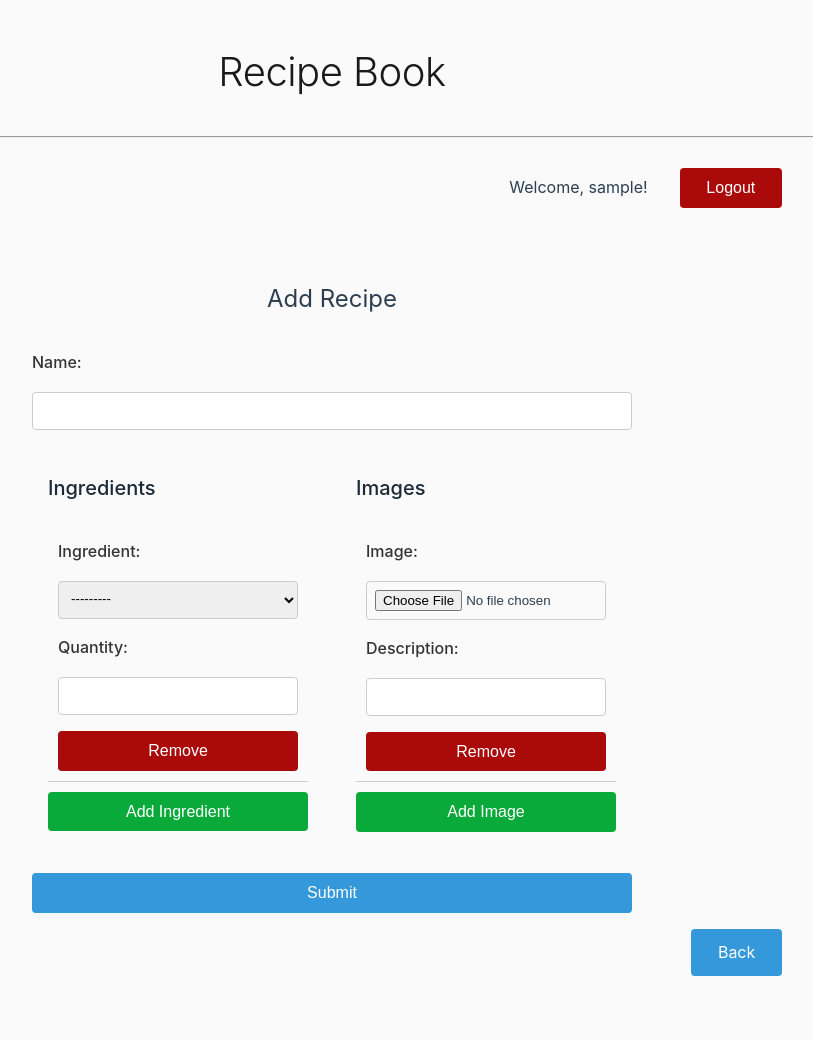
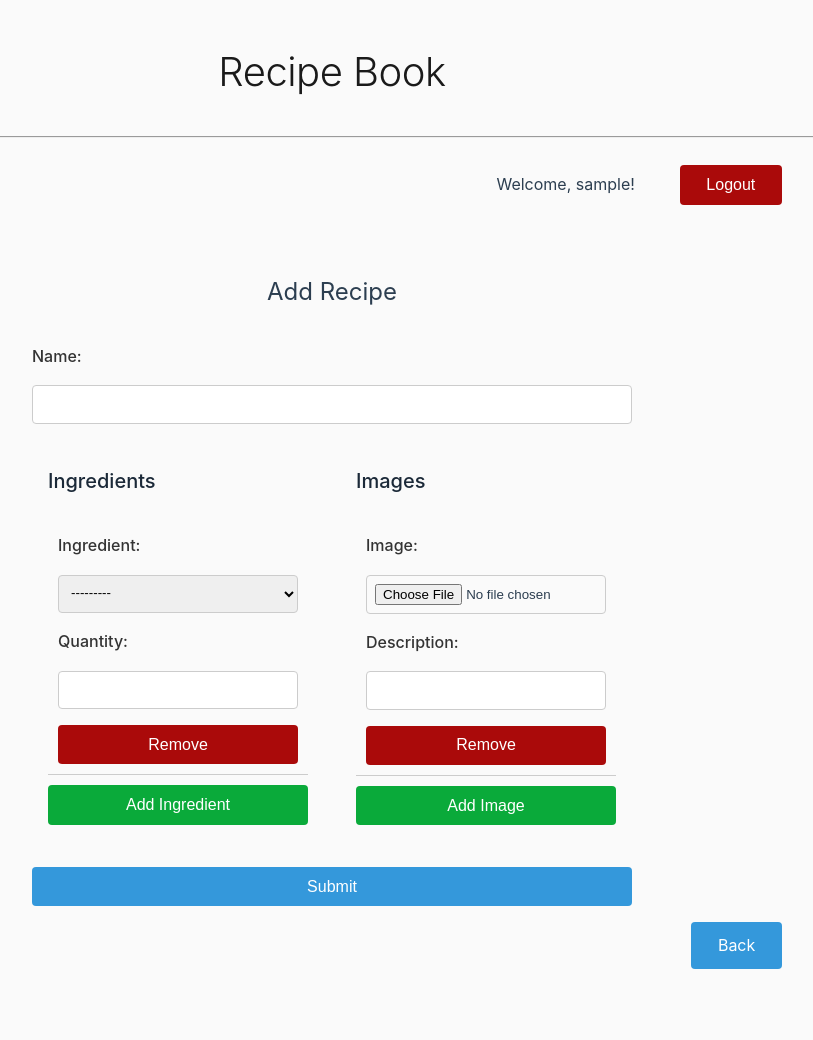
Before and after one commit to Zekiru/recipebook-villasurda-ezekiel, a Django app: page /recipe/add/ in a window 1280 px wide. Shown: the whole page, without its empty margins (308-1121 px from the left). After the commit the page ends 969 px from the top, so only its background shows below. Run offline with Django 5.2, Linux system fonts and the light colour scheme; the visitor is signed in with stand-in values (Sample User, id 1); data that the repository does not hold is empty.

Commit message:
Polish Project Styling

```diff
--- a/recipebook/static/css/styles.css
+++ b/recipebook/static/css/styles.css
@@ -19,16 +19,21 @@ header {padding: 0.5rem 0;}
 nav {
     position: sticky;
     top: 0;
-    padding: 1.4rem 0;
+    padding: 1.2rem 0;
     display: flex;
     justify-content: right;
     gap: 2rem;
+
+    & * {
+        margin-top: auto;
+        margin-bottom: auto;
         background-color: #fafafa;
     }
 
-nav * {
-    margin-top: auto;
-    margin-bottom: auto;
+    & p {
+        padding: 0.2rem 0.8rem;
+        border-radius: 8px;
+    }
 }
 
 h1 {
@@ -67,11 +72,11 @@ div {
 .row {
     display: flex;
     flex-direction: row;
-}
 
-.row * {
+    & * {
         height: fit-content;
         margin: auto;
+    }
 }
 
 .form-wrapper, .form-wrapper-2 {
@@ -108,19 +113,19 @@ div {
     gap: 0.5rem;
     align-items: left;
     width: 100%;
-}
 
-.form-group input, .form-group select {
+    & input, select {
         padding: 0.5rem;
         border: 1px solid #ccc;
         border-radius: 4px;
         width: 100%;
     }
 
-.form-group label {
+    & label {
         display: block;
         font-weight: 500;
         color: #333;
+    }
 }
 
 .list-item {
@@ -223,11 +228,11 @@ footer {
     overflow-x: auto;
     overflow-y: hidden;
     gap: 0;
-}
 
-.gallery-wrapper * {
+    & * {
         height: 25rem;
         margin: auto;
+    }
 }
 
 /* table tr:nth-child(even) {
```
Lines whose indentation alone changed are shown as unchanged.
